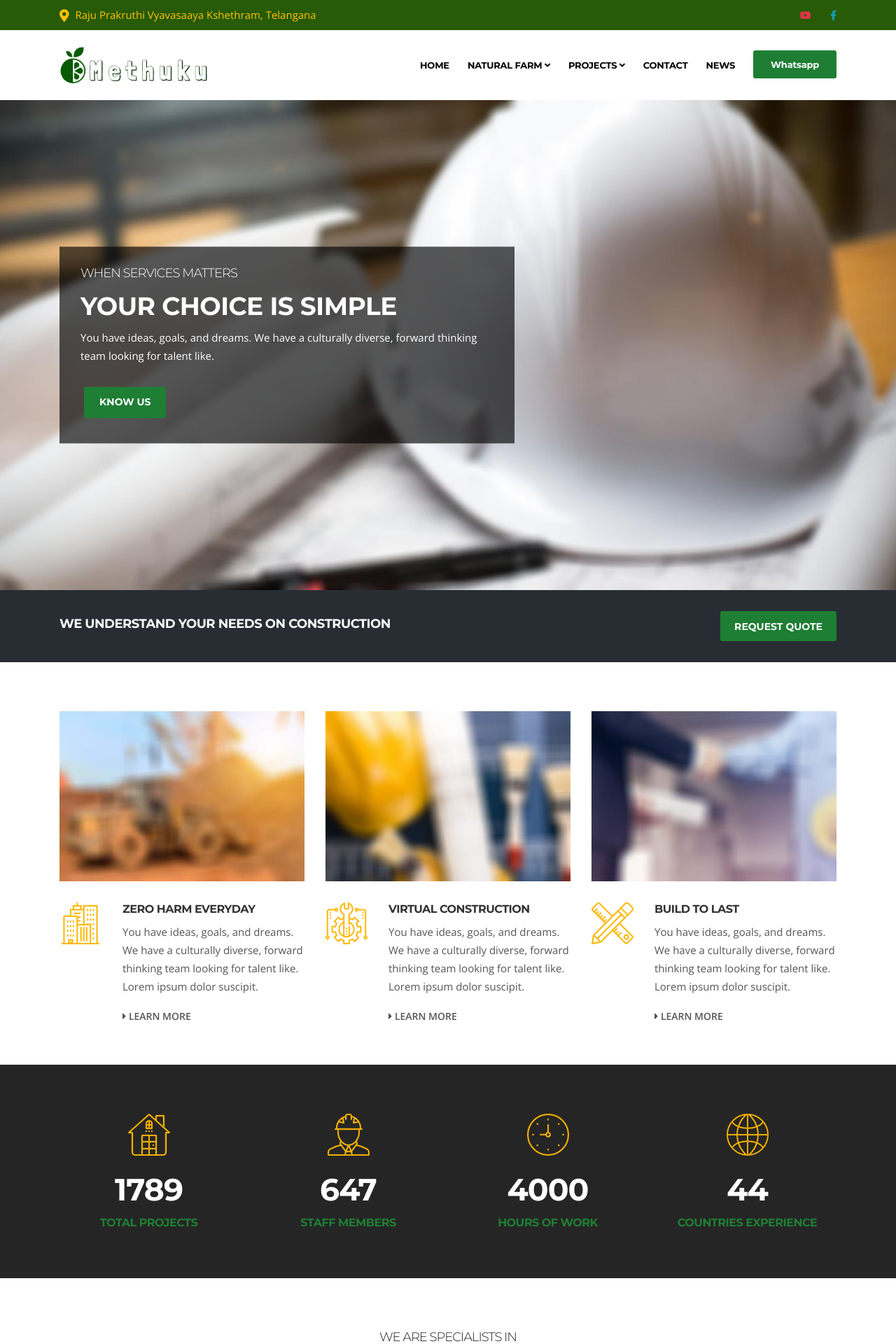
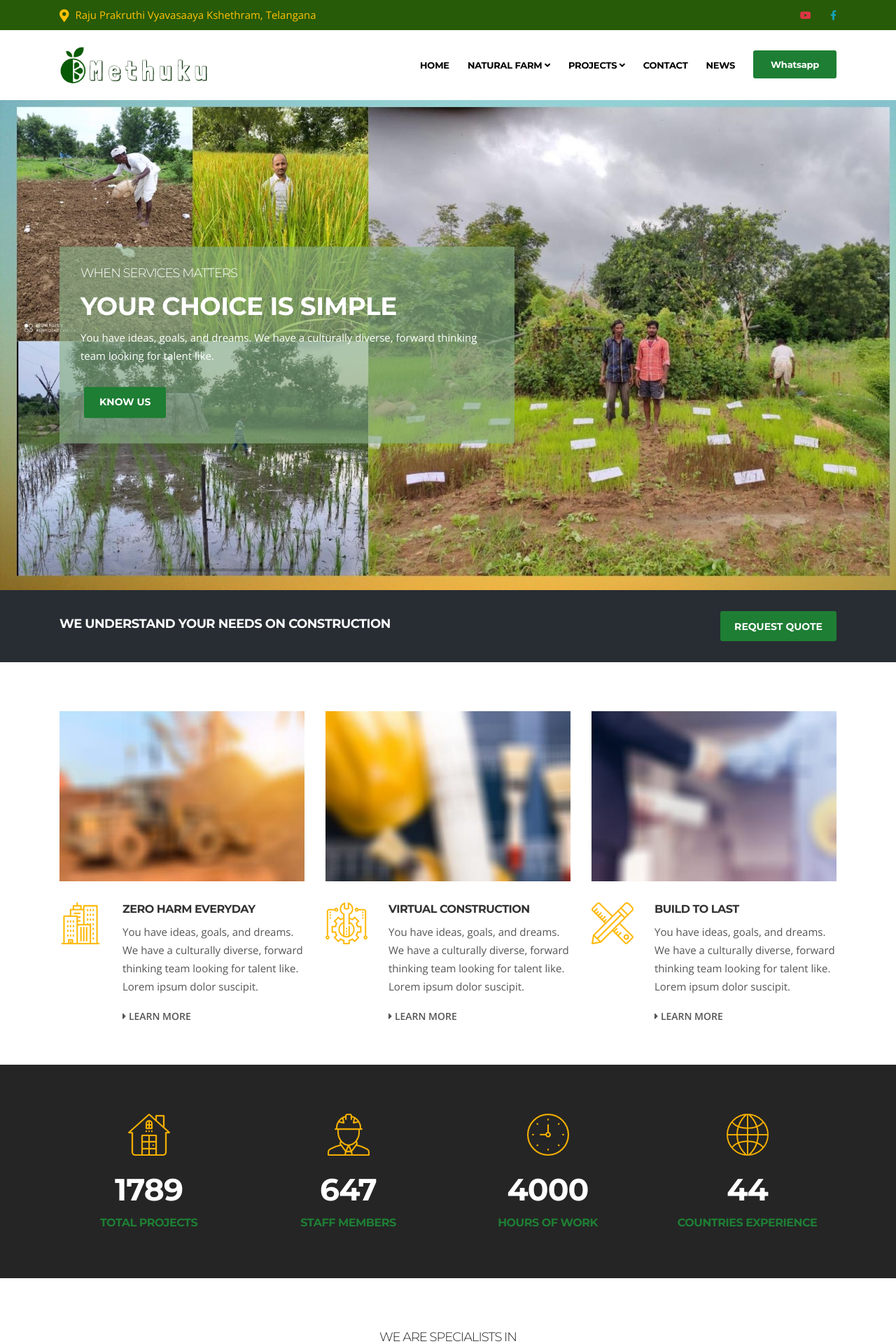
Before and after one commit to metuku/methuku.github.io, a Jekyll site: the page built from index.html, in a window 1280 px wide. Shown: the top 1920 px of the page at 70% size. Built offline with Jekyll 4.4.1, drawn with Linux system fonts in a browser that asks for light colours.

Commit message:
home page modification

```diff
--- a/_config.yml
+++ b/_config.yml
@@ -4,7 +4,7 @@
 meta_description: ""
 logo: '/assets/img/logos/methuku.png'
 favicon: 'assets/images/favicon.ico'
-baseurl: 'https://methuku.github.io'
+baseurl: ''
 url: 'https://methuku.com'
 email: 'hello@methukumail.com'
 google_analytics: 'UA-178018885-1'
--- a/_includes/home.html
+++ b/_includes/home.html
@@ -1,22 +1,21 @@
 <div class="banner-carousel banner-carousel-2 mb-0">
-    <div class="banner-carousel-item" style="background-image:url(images/slider-main/bg4.jpg)">
+    <div class="banner-carousel-item" style="background-image:url(images/slider-main/seeds_conservation_nursery.jpeg)">
         <div class="container">
             <div class="box-slider-content">
                 <div class="box-slider-text">
-                    <h2 class="box-slide-title">17 Years Of Excellence In</h2>
-                    <h3 class="box-slide-sub-title">Construction Industry</h3>
-                    <p class="box-slide-description">You have ideas, goals, and dreams. We have a culturally diverse,
-                        forward
-                        thinking team looking for talent like.</p>
-                    <p>
-                        <a href="services.html" class="slider btn btn-primary">Our Service</a>
+                    <h2 class="box-slide-title">Inspiring by Perspiration </h2>
+                    <h3 class="box-slide-sub-title">రాజు ప్రకృతి వ్యవసాయ క్షేత్రం</h3>
+                    <p class="box-slide-description">
+                        We are working towards a self-sustained family, as part of it, we as a family started natural
+                        farming SPNF from in 2015, with all support from Gramabhartahi and Shubash Palekar Guru's Krupa, to
+                        Inspire Villagers towards a self-sustained village.
                     </p>
                 </div>
             </div>
         </div>
     </div>
 
-    <div class="banner-carousel-item" style="background-image:url(images/slider-main/bg5.jpg)">
+    <div class="banner-carousel-item" style="background-image:url(images/slider-main/balu_raju_krishna.jpg)">
         <div class="slider-content text-left">
             <div class="container">
                 <div class="box-slider-content">
--- a/assets/css/style.css
+++ b/assets/css/style.css
@@ -1471,7 +1471,7 @@
 
 .box-slider-text {
   background: #111;
-  background: rgba(0, 0, 0, 0.65);
+  background: rgba(166, 189, 147, 0.5);
   display: inline-block;
   padding: 20px 30px;
   max-width: 650px;
--- a/css/style.css
+++ b/css/style.css
@@ -1475,7 +1475,7 @@
 
 .box-slider-text {
   background: #111;
-  background: rgba(0, 0, 0, 0.65);
+  background: rgba(138, 177, 135, 0.65);
   display: inline-block;
   padding: 20px 30px;
   max-width: 650px;
```
Also changed, not shown: images/slider-main/balu_raju_krishna.jpg (added), images/slider-main/bg_nursery.jpeg (added), images/slider-main/heirloom_rice_flower.jpg (added), images/slider-main/seeds_conservation_nursery.jpeg (added).
